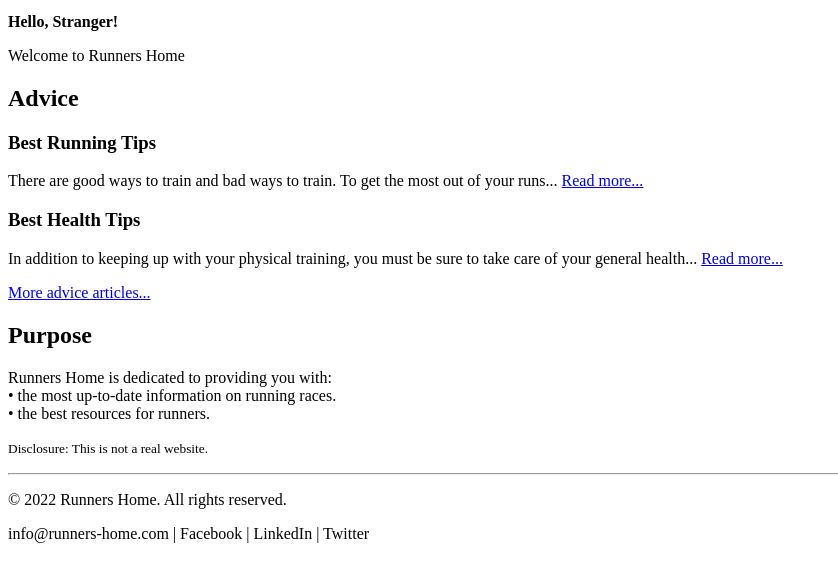
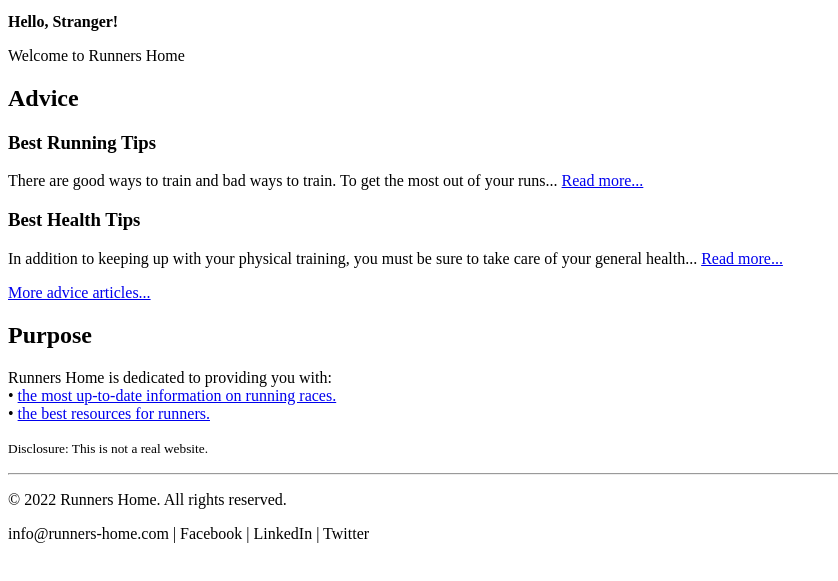
Before and after one commit to tlg-24-05-visa-sde-1/sd-links-exercise, a plain HTML site: page index.html in a window 1280 px wide. Shown: the part 101-682 px from the top of the page, without its empty margins (0-838 px from the left). Drawn offline with Linux system fonts and the light colour scheme.

Commit message:
added all links under Purpose heading

```diff
--- a/index.html
+++ b/index.html
@@ -117,8 +117,14 @@
     <h2>Purpose</h2>
     <p>
       Runners Home is dedicated to providing you with:<br />
-      &#8226; the most up-to-date information on running races.<br />
-      &#8226; the best resources for runners.
+      &#8226;
+      <a href="./races.html" target="_blank" rel="noopener noreferrer"
+        >the most up-to-date information on running races.</a
+      ><br />
+      &#8226;
+      <a href="./resources/index.html" target="_blank" rel="noopener noreferrer"
+        >the best resources for runners.</a
+      >
     </p>
     <p><small>Disclosure: This is not a real website.</small></p>
     <hr />
```
